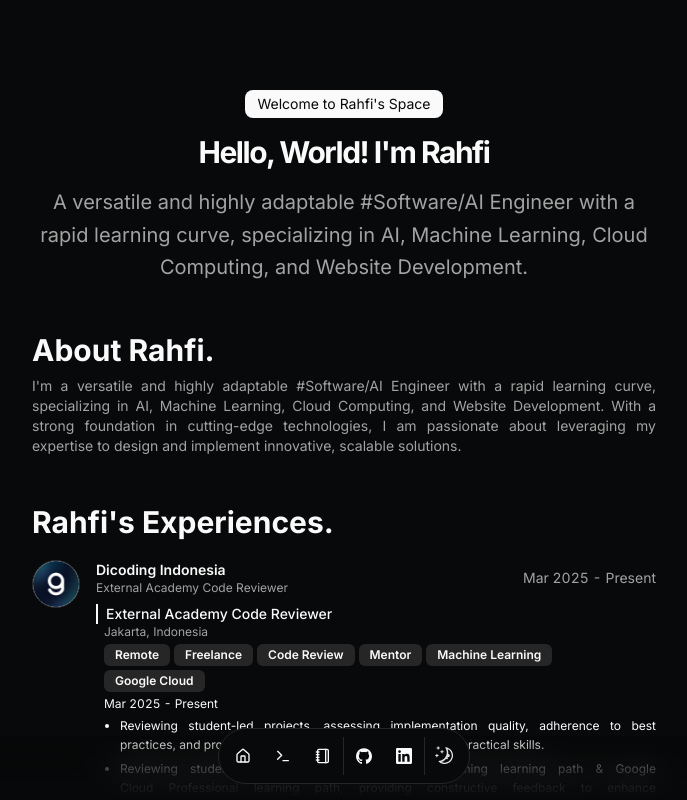
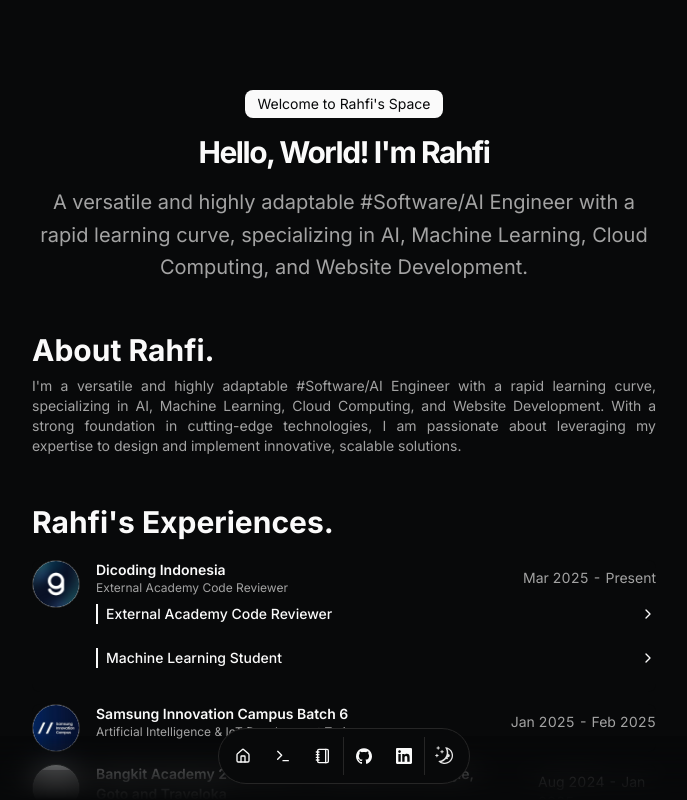
Before and after one commit to rahfianugerah/portfolio, a Next.js app: page / in a window 1280 px wide. Both pictures are taken after a click on the element 640 px from the left and 583 px from the top of the page. Shown: the top 800 px of the page, without its empty margins (296-983 px from the left). Built offline with nearby package versions, Linux system fonts and the light colour scheme; grey boxes are pictures that could not be loaded.

Commit message:
feat: create drop down for evey job position in the same company

```diff
--- a/src/components/resume-card.tsx
+++ b/src/components/resume-card.tsx
@@ -1,16 +1,15 @@
 'use client';
 
+import React from "react";
 import { Avatar, AvatarFallback, AvatarImage } from "@/components/ui/avatar";
 import { Badge } from "@/components/ui/badge";
 import { Card, CardHeader } from "@/components/ui/card";
 import { cn } from "@/lib/utils";
 import { motion } from "framer-motion";
 import { ChevronRightIcon } from "lucide-react";
-import React from "react";
 
 interface Job {
   title: string;
-  subtitle?: string;
   period: string;
   description: string | string[];
   badges?: readonly string[];
@@ -33,32 +32,50 @@ export const ResumeCard: React.FC<ResumeCardProps> = ({
   title,
   href,
   period,
+  badges,
   jobs,
   description,
 }) => {
   const [isExpanded, setIsExpanded] = React.useState(false);
+  const [expandedJobs, setExpandedJobs] = React.useState<boolean[]>(
+    jobs.map(() => false)
+  );
 
+  // Sort jobs by start date descending
   const jobsSorted = [...jobs].sort((a, b) => {
     const dateA = new Date(a.period.split(' - ')[0]).getTime();
     const dateB = new Date(b.period.split(' - ')[0]).getTime();
     return dateB - dateA;
   });
-  const latestJob = jobsSorted[0];
 
-  const handleClick = (e: React.MouseEvent<HTMLAnchorElement>) => {
-    e.preventDefault();
-    setIsExpanded(prev => !prev);
+  // Find job with longest duration
+  const getDuration = (job: Job) => {
+    const [startStr, endStr] = job.period.split(' - ');
+    const start = new Date(startStr).getTime();
+    const end = /present/i.test(endStr) ? Date.now() : new Date(endStr).getTime();
+    return end - start;
   };
+  const longestJob = jobsSorted.reduce((prev, curr) =>
+    getDuration(curr) > getDuration(prev) ? curr : prev
+  );
+
+  const handleCompanyClick = () => {
+    setIsExpanded((prev) => !prev);
+  };
+
+  const toggleJob = (e: React.MouseEvent, index: number) => {
+    e.stopPropagation();
+    setExpandedJobs((prev) =>
+      prev.map((val, i) => (i === index ? !val : val))
+    );
+  };
+
   return (
-    <a href={href || '#'} className="block cursor-pointer" onClick={handleClick}>
+    <div className="block cursor-pointer" onClick={handleCompanyClick}>
       <Card className="flex">
         <div className="flex-none">
           <Avatar className="border size-12 m-auto bg-muted-background dark:bg-foreground">
-            <AvatarImage
-              src={logoUrl}
-              alt={altText}
-              className="object-contain"
-            />
+            <AvatarImage src={logoUrl} alt={altText} className="object-contain" />
             <AvatarFallback>{altText[0]}</AvatarFallback>
           </Avatar>
         </div>
@@ -77,7 +94,7 @@ export const ResumeCard: React.FC<ResumeCardProps> = ({
                   />
                 </h3>
                 <div className="text-xs text-muted-foreground">
-                  {latestJob.title}
+                  {longestJob.title}
                 </div>
               </div>
               <div className="text-xs sm:text-sm tabular-nums text-muted-foreground">
@@ -96,17 +113,32 @@ export const ResumeCard: React.FC<ResumeCardProps> = ({
           >
             {jobsSorted.map((job, idx) => (
               <div key={idx} className="mb-4">
+                <div
+                  className="flex items-center justify-between cursor-pointer"
+                  onClick={(e) => toggleJob(e, idx)}
+                >
                   <div className="flex items-center gap-x-2">
                     <span className="h-5 w-0.5 bg-primary block" />
                     <h4 className="font-medium text-sm">{job.title}</h4>
                   </div>
-                {job.subtitle && (
-                  <div className="text-xs text-muted-foreground ml-2">
-                    {job.subtitle}
+                  <ChevronRightIcon
+                    className={cn(
+                      "size-4 transform transition-transform",
+                      expandedJobs[idx] ? "rotate-90" : "rotate-0"
+                    )}
+                  />
                 </div>
-                )}
+                <motion.div
+                  initial={{ opacity: 0, height: 0 }}
+                  animate={{
+                    opacity: expandedJobs[idx] ? 1 : 0,
+                    height: expandedJobs[idx] ? 'auto' : 0,
+                  }}
+                  transition={{ duration: 0.4, ease: [0.16, 1, 0.3, 1] }}
+                  className="overflow-hidden ml-4 mt-2"
+                >
                   {job.badges && job.badges.length > 0 && (
-                  <div className="flex flex-wrap gap-1 mt-1 justify-start ml-2">
+                    <div className="flex flex-wrap gap-1 mb-1">
                       {job.badges.map((b, i) => (
                         <Badge key={i} variant="secondary" className="text-xs">
                           {b}
@@ -114,31 +146,26 @@ export const ResumeCard: React.FC<ResumeCardProps> = ({
                       ))}
                     </div>
                   )}
-                <div className="text-xs tabular-nums ml-2 mt-1">
+                  <div className="text-xs tabular-nums mb-1">
                     {job.period}
                   </div>
-                {job.description && Array.isArray(job.description) ? (
-                  job.description.length === 1 ? (
-                    <p className="text-xs text-justify ml-2 mt-1 whitespace-pre-line">
-                      {job.description[0]}
-                    </p>
-                  ) : (
-                    <ul className="text-xs text-justify ml-2 mt-1 list-disc list-outside pl-4 space-y-1">
+                  {Array.isArray(job.description) ? (
+                    <ul className="text-xs list-disc pl-4 space-y-1">
                       {job.description.map((line, i) => (
-                        <li key={i} className="text-pretty leading-relaxed text-wrap">
-                          {line}
-                        </li>
+                        <li key={i}>{line}</li>
                       ))}
                     </ul>
-                  )
-                ) : job.description ? (
-                  <p className="text-xs text-justify ml-2 mt-1 whitespace-pre-line">{job.description}</p>
-                ) : null}
+                  ) : (
+                    <p className="text-xs whitespace-pre-line">
+                      {job.description}
+                    </p>
+                  )}
+                </motion.div>
               </div>
             ))}
           </motion.div>
         </div>
       </Card>
-    </a>
+    </div>
   );
 };
```
Lines whose indentation alone changed are shown as unchanged.
